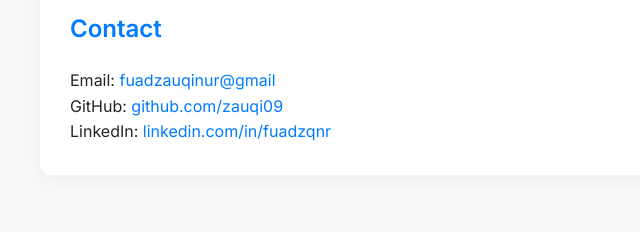
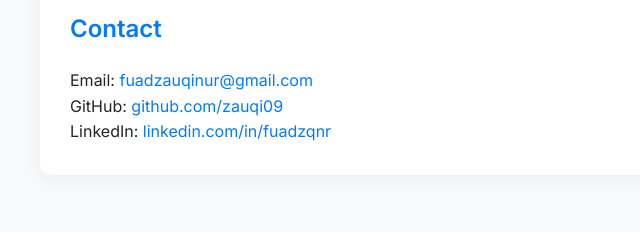
Before and after one commit to zauqi09/zauqi09.github.io, a plain HTML site: page index.html in a window 1280 px wide. Shown: the part 1265-1497 px from the top of the page, 150-790 px from the left. Drawn offline with Linux system fonts and the light colour scheme.

Commit message:
edit email

```diff
--- a/index.html
+++ b/index.html
@@ -98,7 +98,7 @@
 
   <section>
     <h2>Contact</h2>
-    <p>Email: <a href="mailto:fuadzauqinur@gmail">fuadzauqinur@gmail</a></p>
+    <p>Email: <a href="mailto:fuadzauqinur@gmail.com">fuadzauqinur@gmail.com</a></p>
     <p>GitHub: <a href="https://github.com/zauqi09" target="_blank">github.com/zauqi09</a></p>
     <p>LinkedIn: <a href="https://linkedin.com/in/fuadzqnr" target="_blank">linkedin.com/in/fuadzqnr</a></p>
   </section>
```
